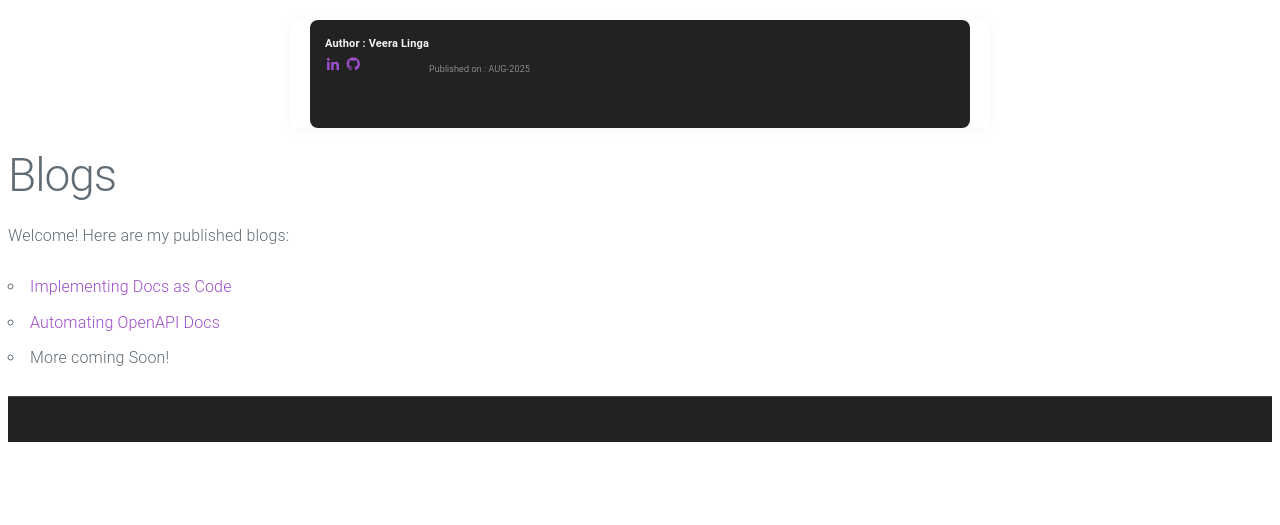
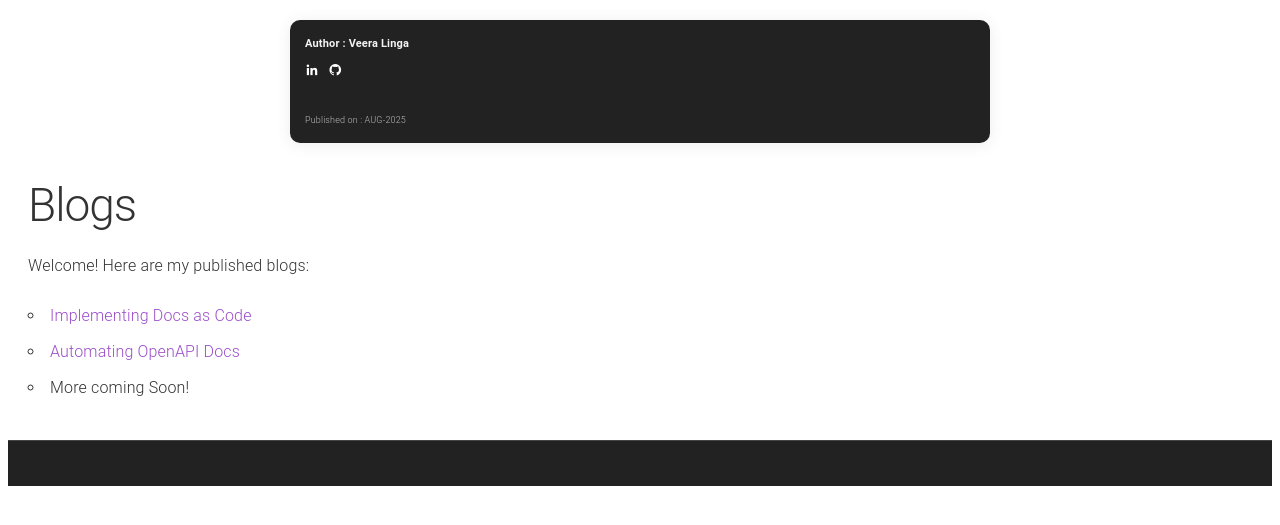
Before and after one commit to veera-linga/blogs, a Jekyll site: the page built from index.md, in a window 1280 px wide. Shown: the top 525 px of the page. Built offline with Jekyll 4.4.1, drawn with Linux system fonts in a browser that asks for light colours; our own code applies the rules of GitHub Pages for plain Markdown files.

Commit message:
changes to css

```diff
--- a/_layouts/default.html
+++ b/_layouts/default.html
@@ -27,15 +27,16 @@
           <div class="author-details">
             <p class="author-name">Author : {{ page.author }}</p>
                  {% if page.linkedin_profile %}
-      <p class="linkedin-icon">
+      <p class="media-icon">
         <a href="{{ page.linkedin_profile }}" class="linkedin" target="_blank" rel="noopener noreferrer">
           <i class="bx bxl-linkedin"></i>
         </a>
         <a href="{{ page.github_profile }}" class="github" target="_blank" rel="noopener noreferrer">
           <i class="bx bxl-github"></i>
         </a>
+        </p>
     </div>
-      </p>
+
       {% endif %}
             <p class="publish-date">Published on : {{ page.date }}</p>
           </div>
--- a/assets/css/custom.css
+++ b/assets/css/custom.css
@@ -1,42 +1,30 @@
+/* ==========================
+   Container
+========================== */
 .container {
-  max-width: 700px;       /* adjust as needed */
-  margin: 2rem auto;      /* vertical spacing and center horizontally */
-  padding: 0 2rem;        /* horizontal inner padding */
-  background: #fff;       /* optional, for visual contrast */
-  border-radius: 10px;    /* consistent with header */
-  box-shadow: 0 2px 16px rgba(0,0,0,0.04);  /* subtle shadow */
+  max-width: 700px;
+  margin: 2rem auto;
+  padding: 0; /* content padding handled inside sections */
+  background: #fff;
+  border-radius: 10px;
+  box-shadow: 0 2px 16px rgba(0, 0, 0, 0.08);
+  overflow: hidden; /* keeps header/footer inside rounded box */
 }
 
-.site-header {
-  background-color: #222;
-  color: #f4f4f4;
-  padding: 1.5rem;
-  border-radius: 7px;         /* smaller radius for subtlety */
-  margin-bottom: 1.5rem;
-}
-
-
-/* Header */
+/* ==========================
+   Header
+========================== */
 .site-header {
   background-color: #222; /* dark */
   color: #f4f4f4;        /* light text */
   padding: 1.5rem;
-  border-radius: 8px;
-  margin-bottom: 2rem;
+  margin: 0;
 }
 
 .site-header .author-info {
   display: flex;
-  align-items: center;
-  margin-bottom: 1rem;
-}
-
-.site-header .author-image {
-  width: 60px;
-  height: 60px;
-  border-radius: 50%; /* circular */
-  margin-right: 1rem;
-  object-fit: cover;
+  flex-direction: column; /* stack vertically */
+  gap: 0.5rem;
 }
 
 .site-header .author-name {
@@ -51,33 +39,44 @@
   color: #bbb;
 }
 
-.site-header .page-title {
-  margin-top: 0;
+/* ==========================
+   Content
+========================== */
+.site-content {
+  padding: 1.5rem 2rem;
+  color: #333;
 }
 
-/* Footer */
+/* ==========================
+   Footer
+========================== */
 .site-footer {
   background-color: #222; /* dark */
   color: #f4f4f4;
   padding: 1rem;
-  margin-top: 2rem;
+  margin: 0;
   text-align: center;
   border-top: 1px solid #444;
 }
 
-
-/* LinkedIn blue */
-.media-icon a.linkedin i {
-  color: #ffffff;
-}
-.media-icon a.linkedin i:hover {
-  color: #005983;
+/* ==========================
+   Social Icons
+========================== */
+.media-icon {
+  margin-top: 0.5rem;
 }
 
-/* GitHub black or dark blue */
-.media-icon a.github i {
-  color: #ffffff;
+.media-icon a {
+  margin-right: 0.5rem;
+  text-decoration: none;
 }
-.media-icon a.github i:hover {
-  color: #005983;
+
+.media-icon a i {
+  color: #ffffff !important; /* default white */
+  font-size: 1.4rem;
+  transition: color 0.2s ease;
 }
+
+.media-icon a:hover i {
+  color: #4eb3e2 !important; /* hover blue */
+}
```
